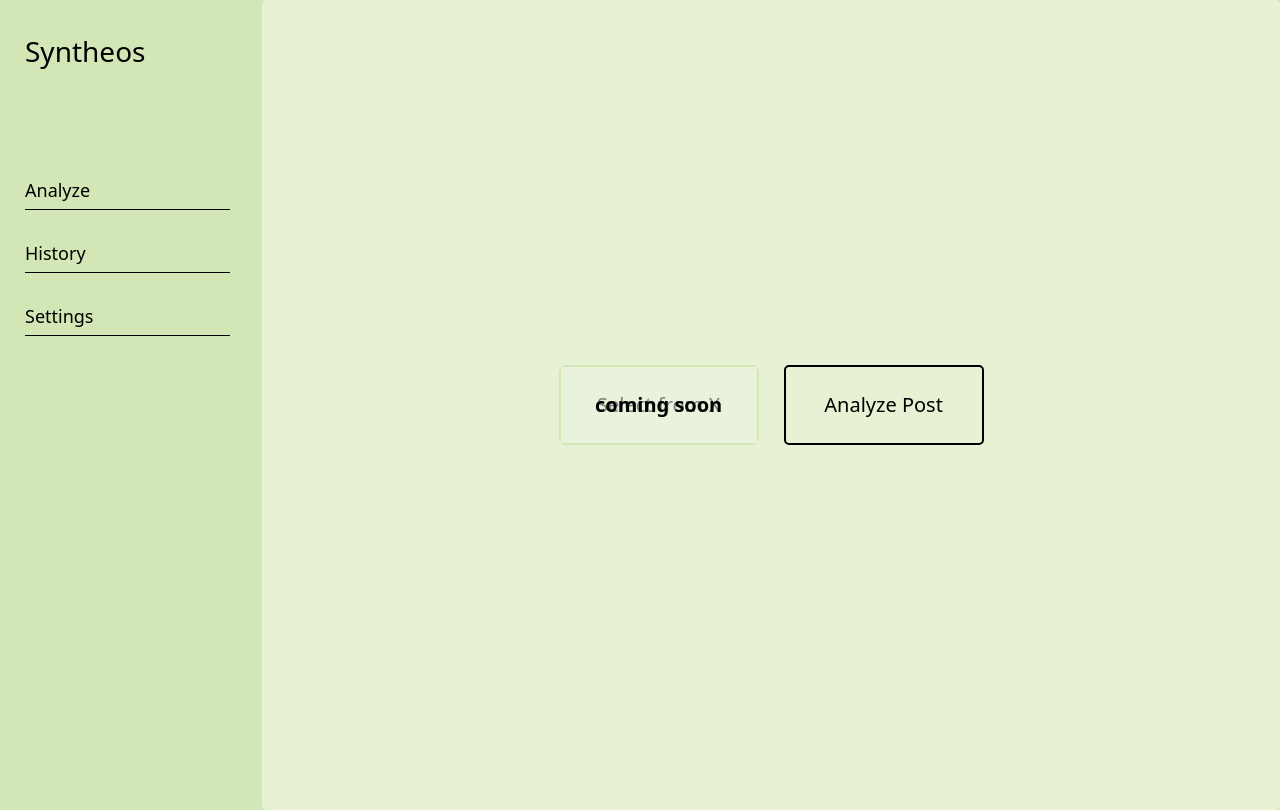
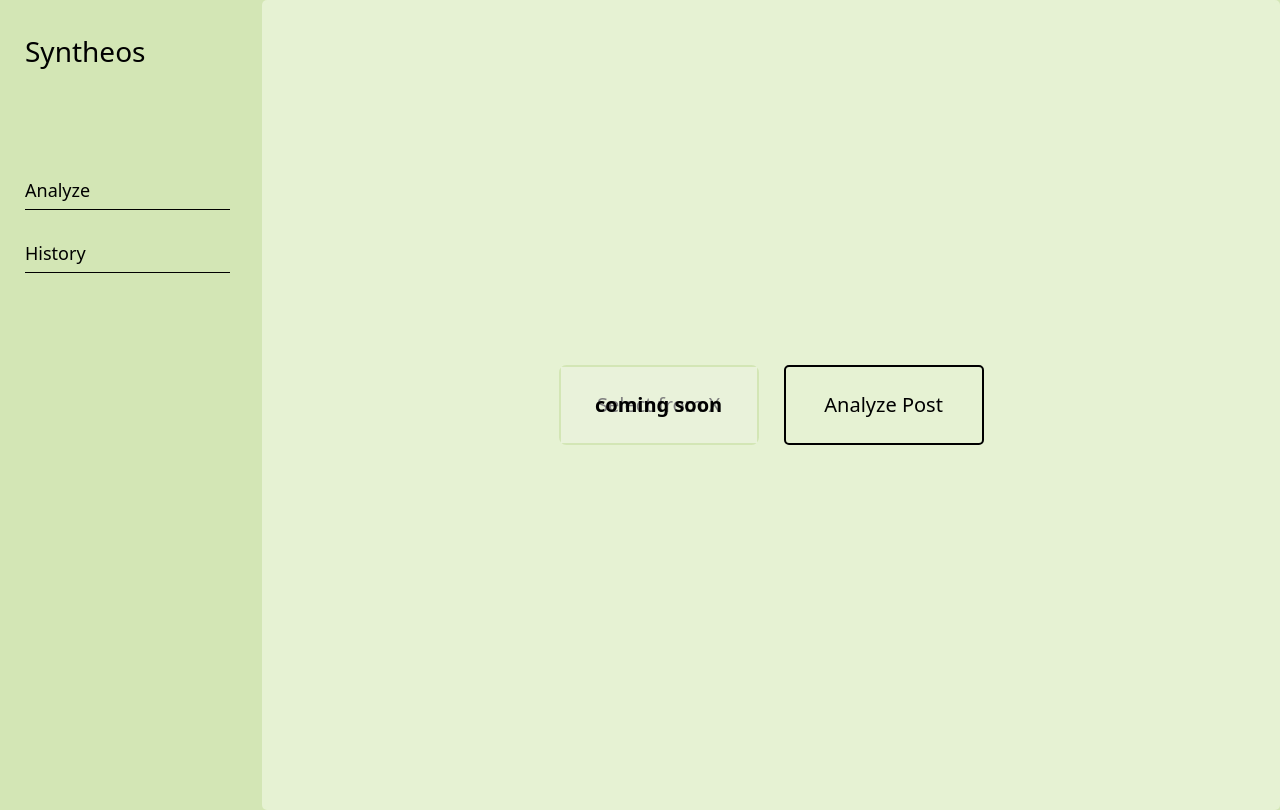
Before and after one commit to Orisabiyi/syntheos, a React (Vite) app: page /dashboard in a window 1280 px wide. Built offline with nearby package versions, Linux system fonts and the light colour scheme.

Commit message:
update: remove unrelated dashboard option

```diff
--- a/src/pages/Dashboard.jsx
+++ b/src/pages/Dashboard.jsx
@@ -1,4 +1,4 @@
-import { Outlet, NavLink } from "react-router-dom"
+import { Outlet, NavLink } from "react-router-dom";
 
 export default function Dashboard() {
   return (
@@ -8,14 +8,17 @@ export default function Dashboard() {
           <div className="w-1/5 bg-lemon-dark flex flex-col py-12 px-10">
             <h1 className="text-28">Syntheos</h1>
             <nav className="text-18 h-full mt-40 gap-10 rounded-lg flex flex-col">
-              <NavLink to={'analyze'} className="py-2 border-b-[1.5px] border-b-black">
+              <NavLink
+                to={"analyze"}
+                className="py-2 border-b-[1.5px] border-b-black"
+              >
                 Analyze
               </NavLink>
-              <NavLink to={'history'} className="py-2 border-b-[1.5px] border-b-black">
+              <NavLink
+                to={"history"}
+                className="py-2 border-b-[1.5px] border-b-black"
+              >
                 History
-              </NavLink>
-              <NavLink to={'profile'} className="py-2 border-b-[1.5px] border-b-black">
-                Settings
               </NavLink>
             </nav>
           </div>
@@ -25,7 +28,6 @@ export default function Dashboard() {
           </div>
         </section>
       </section>
-
-    </main >
-  )
+    </main>
+  );
 }
```
